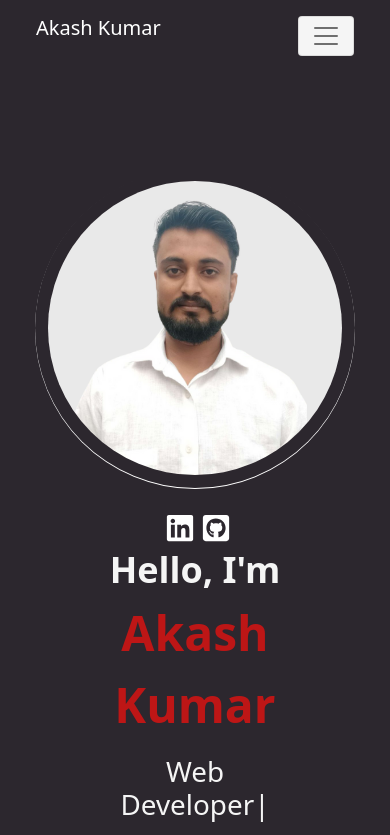
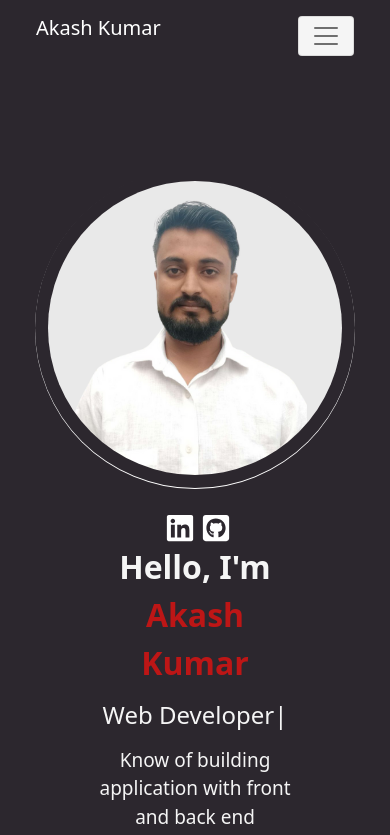
Before and after one commit to Akash1258/AkashPortfolio, a React (Create React App) app: page / in a window 390 px wide. Shown: the top 835 px of the page. Built offline with nearby package versions, Linux system fonts and the light colour scheme.

Commit message:
Heading Fix

```diff
--- a/src/PortfolioContainer/Home/Profile.jsx
+++ b/src/PortfolioContainer/Home/Profile.jsx
@@ -51,7 +51,7 @@ export default function Profile() {
                                         {" "}
                                         <h1>
                                             {" "}
-                                            <Typical
+                                            <Typical className="typicalText"
                                                 loop={Infinity}
                                                 steps={["Web Developer",
                                                     1000,
--- a/src/PortfolioContainer/Home/profile.css
+++ b/src/PortfolioContainer/Home/profile.css
@@ -3,7 +3,6 @@
     justify-content: center;
     min-height: fit-content;
     background-color: #2C272E;
-    /* background-image: url('https://images.designtrends.com/wp-content/uploads/2015/11/30165909/Cute-Gray-Plain-Background.jpg'); */
     background-size: cover;
     background-repeat: no-repeat;
 }
@@ -155,6 +154,9 @@
     .profile-details-name{
         font-size: 36px;
     }
+    .highlighted-text{
+        font-size: 36px;
+    }
     .profile-details-role .primary-text{
         font-size: 12px
     }
@@ -177,14 +179,24 @@
         width: 150px;
         margin-left: -5%;
     }
+    .profile-details-name{
+        font-size: 32px;
+    }
+    .highlighted-text{
+        width: 100%;
+        font-size: 32px;
+        padding-left:0px !important;
+        padding-right: 0px !important;
+    }
     .navBar-bg{
         background-color: #757575;
         border: none;
         padding: 0px !important;
      }
-     .profile-parent{
+     /* .profile-picture{
+         padding-top: 0px !important;
          margin-top:-100px !important ;
-     }
+     } */
 
 }
 @media screen and (max-width:810px) {
@@ -193,14 +205,26 @@
     }
     .profile-parent{
         flex-direction: column-reverse;
-        /* margin: 40px 0 0 0; */
-    }
+        margin-top: -200px !important;
+        }
     .profile-option{
         display: flex;
         justify-content: center;
     }
     .profile-details{
         margin: 25px 0 0;
+    }
+    .profile-details-name{
+        font-size: 32px;
+    }
+    .highlighted-text{
+        width: 100%;
+        font-size: 32px;
+        padding-left:0px !important;
+        padding-right: 0px !important;
+    }
+    .typicalText{
+        font-size: 24px;
     }
     .profile-details-name, .profile-details-role{
         text-align: center;
@@ -225,4 +249,17 @@
         border: none;
         padding: 0px !important;
      }
+     .profile-details-name{
+        font-size: 24px;
+    }
+    .highlighted-text{
+        width: 100%;
+        font-size: 24px;
+        padding-left:0px !important;
+        padding-right: 0px !important;
+    }
+    .typicalText{
+        font-size: 20px;
+    }
+
 }
```
Also changed, not shown: public/logo192.png (deleted), public/logo512.png (deleted).
